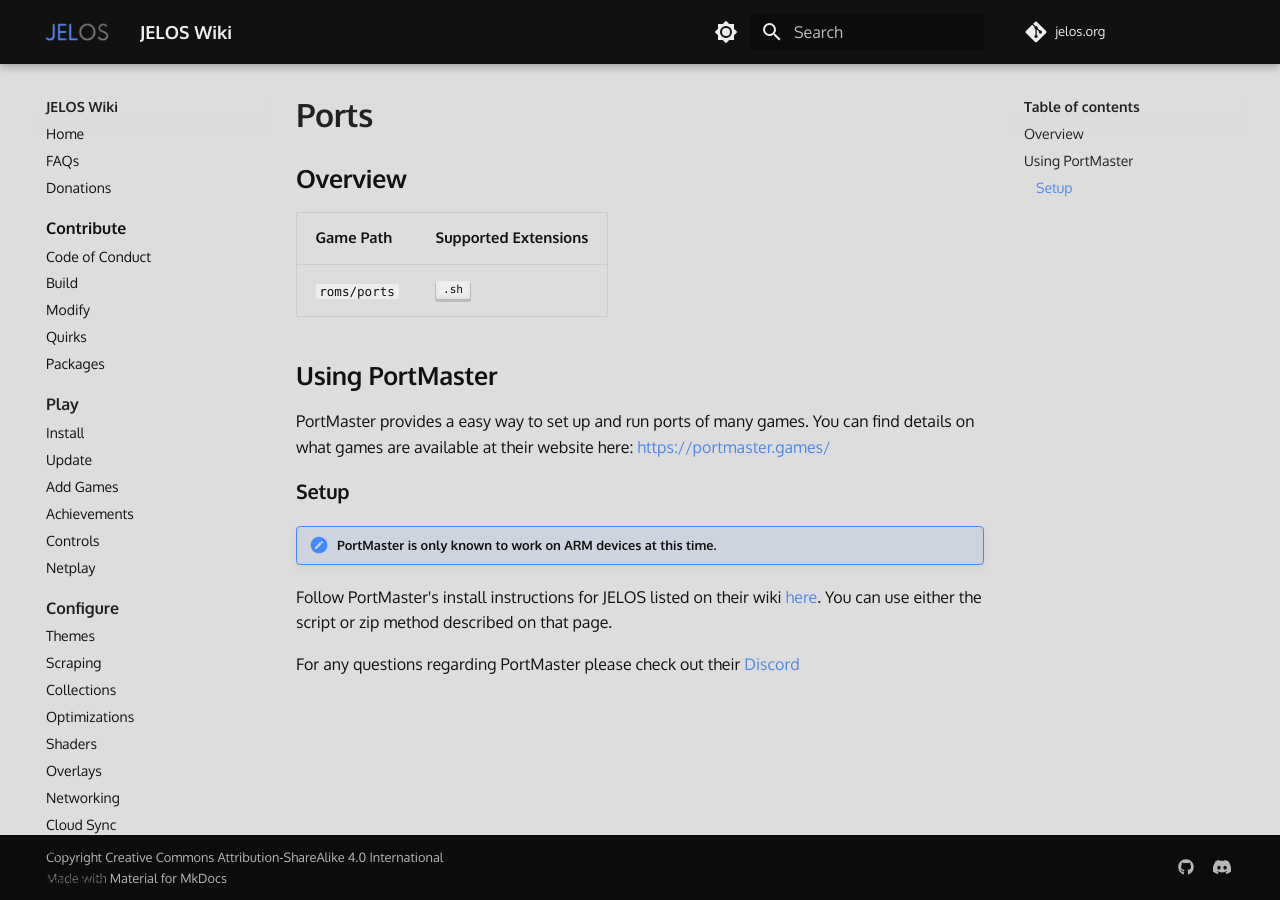
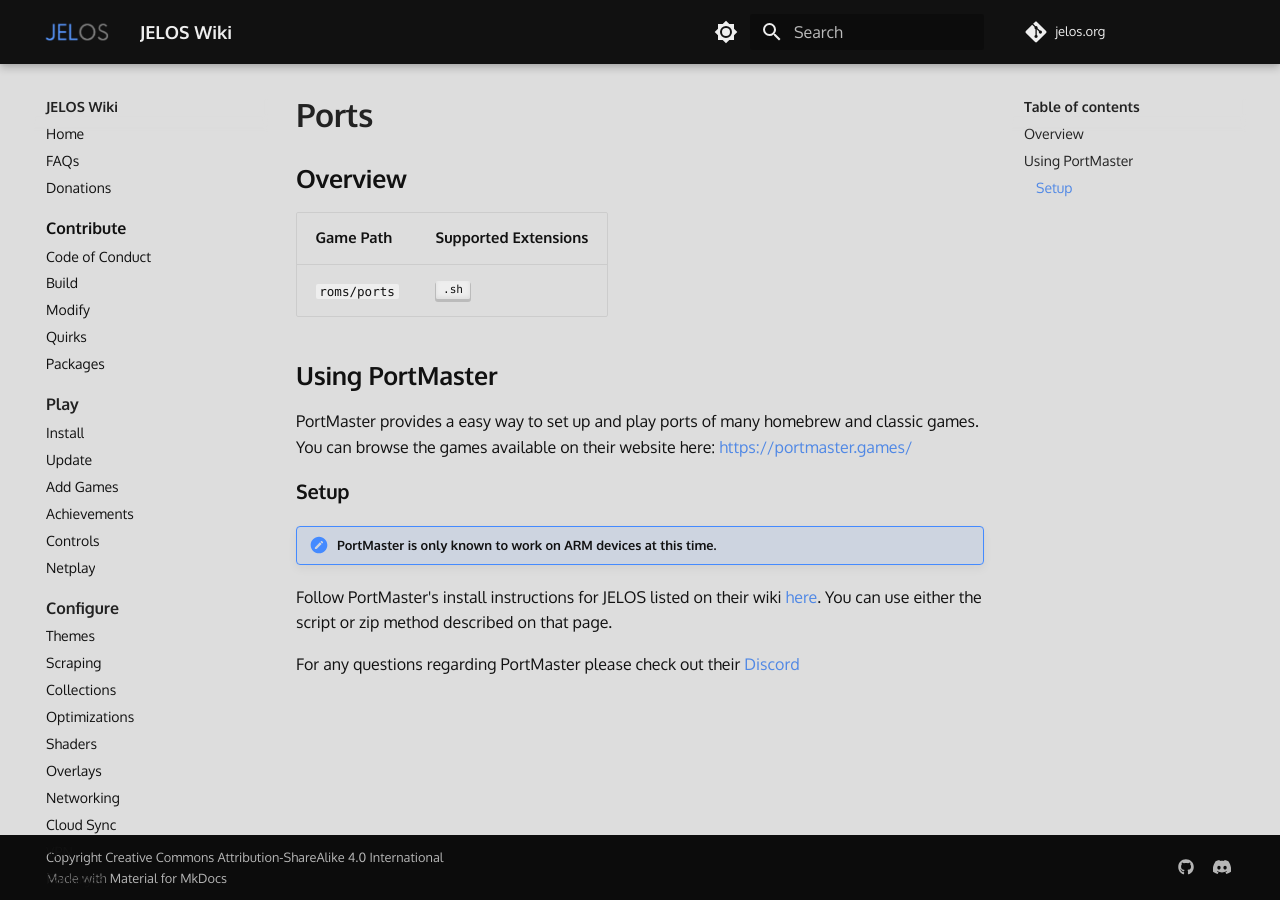
Before and after one commit to wbrawner/jelos.org, an MkDocs documentation site: the page built from docs/systems/ports.md, in a window 1280 px wide. Built offline with MkDocs 1.6.1 and Material for MkDocs 9.7.7, drawn with Linux system fonts in a browser that asks for light colours; some web fonts are replaced; comment, search, counter and statistics services are not loaded.

Commit message:
Update ports.md

```diff
--- a/docs/systems/ports.md
+++ b/docs/systems/ports.md
@@ -8,7 +8,7 @@
 
 ## Using PortMaster
 
-PortMaster provides a easy way to set up and run ports of many games.  You can find details on what games are available at their website here: [https://portmaster.games/](https://portmaster.games/)
+PortMaster provides a easy way to set up and play ports of many homebrew and classic games.  You can browse the games available on their website here: [https://portmaster.games/](https://portmaster.games/)
 
 ### Setup
 
```
